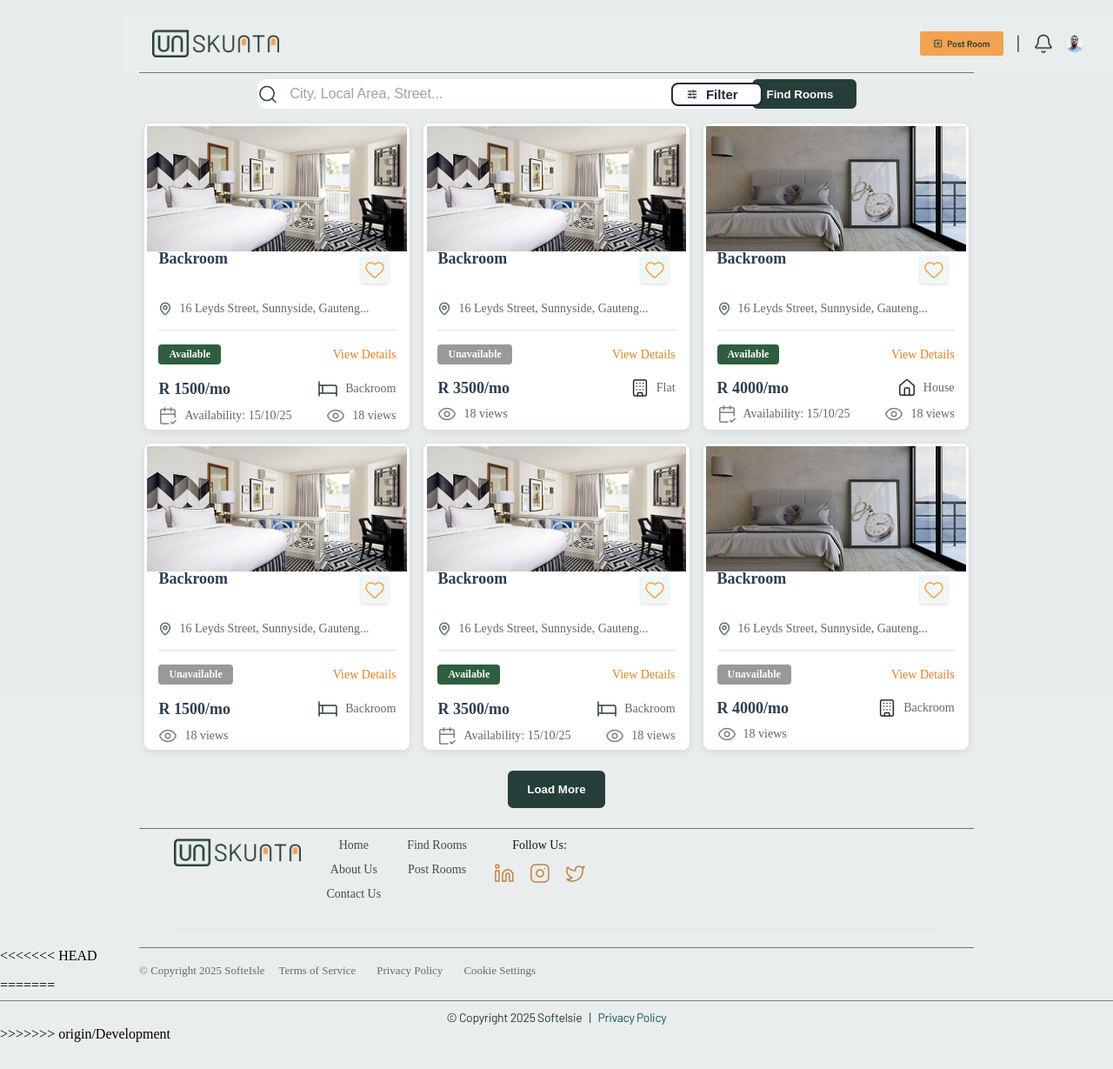
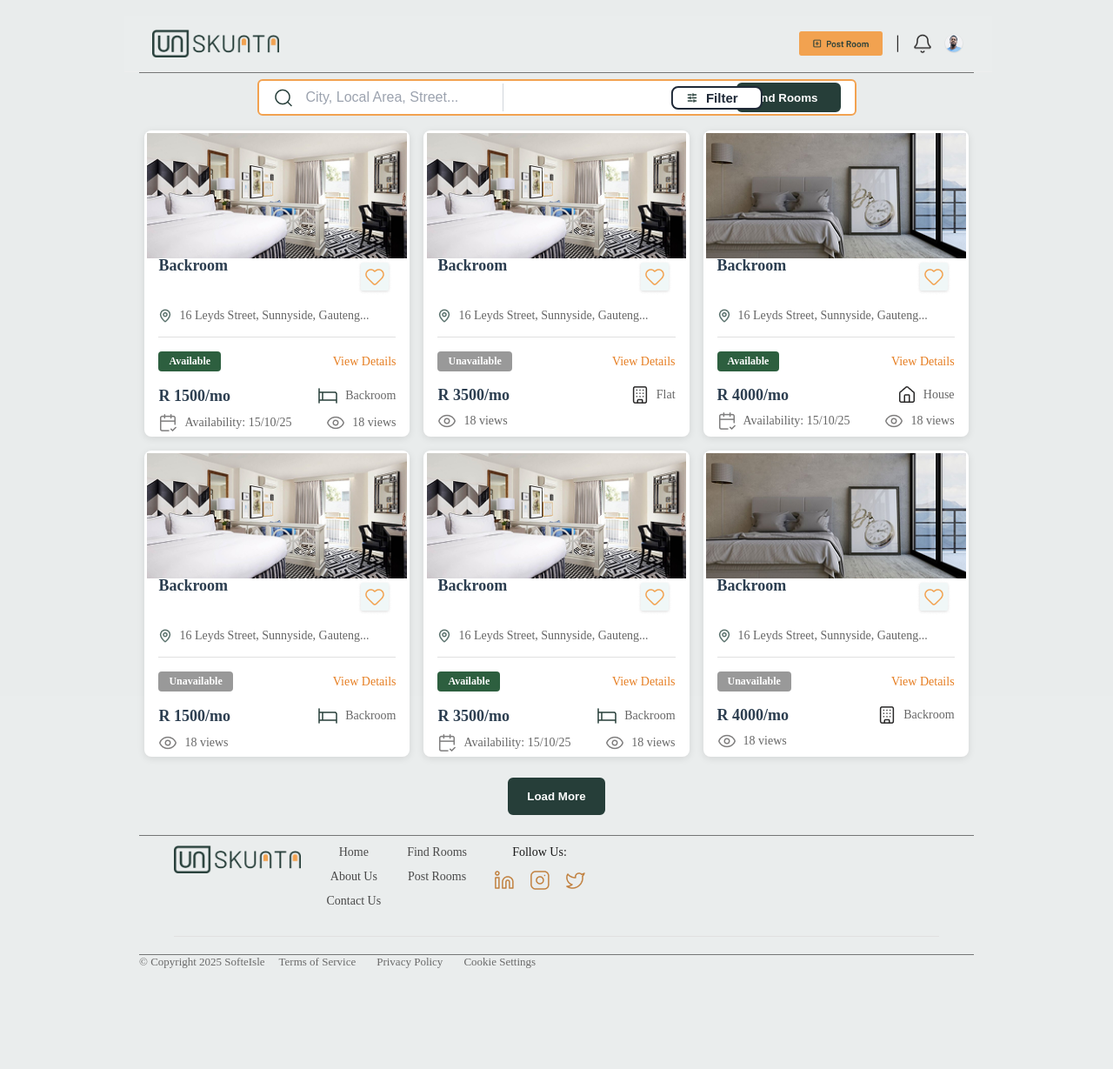
Before and after one commit to SoftElsie/Skuata_app, an Angular app: page /app in a window 1280 px wide. Shown: the whole page at 87% size. After the commit the page ends 1163 px from the top, so only its background shows below. Built offline with nearby package versions, Linux system fonts and the light colour scheme.

Commit message:
More conflicts resolved

```diff
--- a/src/app/components/contact-info/contact-info.component.css
+++ b/src/app/components/contact-info/contact-info.component.css
@@ -6,12 +6,7 @@ body, .user-settings-container {
 .user-settings-container {
   display: flex;
   gap: 2rem;
-<<<<<<< HEAD
   padding: 6rem 4rem;
-=======
-  padding: 0rem 4rem;
-  background-color: #f9fafb;
->>>>>>> origin/Development
   min-height: 100vh;
   box-sizing: border-box;
 }
@@ -34,14 +29,7 @@ body, .user-settings-container {
   display: flex;
   justify-content: space-between;
   align-items: center;
-<<<<<<< HEAD
   padding-bottom: -10%;
-=======
-   flex-wrap: wrap;
-  padding-bottom: -10%;
-  gap: 1rem;
-  margin-bottom: 1rem;
->>>>>>> origin/Development
 }
 
 .form-title {
@@ -168,17 +156,9 @@ body, .user-settings-container {
   }
 
   .form-header {
-<<<<<<< HEAD
     flex-direction: column;
     gap: 1rem;
 
-=======
-
-    gap: 1rem;
-     flex-direction: row;
-    justify-content: space-between;
-    align-items: center;
->>>>>>> origin/Development
   }
 
   .form-row {
@@ -198,12 +178,6 @@ body, .user-settings-container {
   .save-btn {
     width: 100%;
     justify-content: center;
-<<<<<<< HEAD
-=======
-     flex-shrink: 0;
-    font-size: 0.9rem;
-    padding: 8px 14px;
->>>>>>> origin/Development
   }
 
   .menu-nav {
--- a/src/app/components/filter/filter.component.css
+++ b/src/app/components/filter/filter.component.css
@@ -9,13 +9,8 @@
   display: flex;
   align-items: center;
   background: white;
-<<<<<<< HEAD
   border: 2px solid #F2A250;
   border-radius: 6px;
-=======
-  border: 2px solid #f97316;
-  border-radius: 12px;
->>>>>>> origin/Development
   padding: 2px 16px;
   gap: 12px;
 }
@@ -39,19 +34,11 @@
 
 .search-divider {
   width: 1px;
-<<<<<<< HEAD
   height: 32px;
   background: #d1d5db;
   flex-shrink: 0;
   position: absolute;
   left: 41%;
-=======
-  height: 24px;
-  background: #d1d5db;
-  flex-shrink: 0;
-  position: absolute;
-  left: 65%;
->>>>>>> origin/Development
 }
 
 .filter-overlay {
@@ -195,10 +182,6 @@
 }
 
 
-<<<<<<< HEAD
-=======
-
->>>>>>> origin/Development
 .price-inputs {
   display: flex;
   gap: 92px;
--- a/src/app/components/manage-caretaker/manage-caretaker.component.css
+++ b/src/app/components/manage-caretaker/manage-caretaker.component.css
@@ -1,15 +1,8 @@
 .container {
-<<<<<<< HEAD
   padding: 2rem 6rem;
   min-height: 100vh;
   font-family: "Inter", sans-serif;
   align-self: center;
-=======
-  padding: 2rem;
-  background-color: #f5f7f6;
-  min-height: 100vh;
-  font-family: "Inter", sans-serif;
->>>>>>> origin/Development
 }
 
 /* HEADER LAYOUT */
@@ -17,11 +10,7 @@
   display: flex;
   flex-direction: column;
   align-items: flex-start;
-<<<<<<< HEAD
   margin-bottom: 1rem;
-=======
-  margin-bottom: 1.5rem;
->>>>>>> origin/Development
 }
 
 .back-btn {
@@ -29,10 +18,6 @@
   background: none;
   font-size: 1.5rem;
   cursor: pointer;
-<<<<<<< HEAD
-=======
-  margin-bottom: 0.5rem;
->>>>>>> origin/Development
 }
 
 .back-btn img {
@@ -78,11 +63,7 @@ h2 {
 .table-container {
   background: white;
   border-radius: 8px;
-<<<<<<< HEAD
   padding: 0.5rem;
-=======
-  padding: 1rem;
->>>>>>> origin/Development
   overflow-x: auto;
 }
 
@@ -97,11 +78,7 @@ th {
   text-align: left;
   font-weight: 600;
   color: #292828;
-<<<<<<< HEAD
   padding: 1rem 1rem;
-=======
-  padding: 2rem 1rem;
->>>>>>> origin/Development
 }
 thead tr{
   display: visible;
@@ -118,14 +95,9 @@ tbody tr:nth-child(even) {
 
 td {
   text-align: left;
-<<<<<<< HEAD
   padding: 0.55rem 0.5rem;
   border-bottom: 1px solid #eee;
   text-overflow: ellipsis;
-=======
-  padding: 0.75rem 1rem;
-  border-bottom: 1px solid #eee;
->>>>>>> origin/Development
   overflow: hidden;
   white-space: nowrap;
 }
@@ -145,27 +117,16 @@ td a{
 
 .status.pending {
   color: #b87333;
-<<<<<<< HEAD
-  /* border: 1px solid #e7b874; */
-=======
->>>>>>> origin/Development
 }
 
 .status.granted {
   color: #2b6b4f;
-<<<<<<< HEAD
-  /* border: 1px solid #8cc8b1; */
-=======
->>>>>>> origin/Development
 }
 
 /* ACTION BUTTONS */
 .edit-btn,
 .delete-btn {
-<<<<<<< HEAD
-=======
   display: inline-flex;
->>>>>>> origin/Development
   border: none;
   padding: 0.4rem 0.9rem;
   border-radius: 6px;
--- a/src/app/components/manage-caretaker/manage-caretaker.component.html
+++ b/src/app/components/manage-caretaker/manage-caretaker.component.html
@@ -1,11 +1,11 @@
 <div class="container">
   <div class="header">
     <button class="back-btn" routerLink="/dashboard">
-      <img src="/assets/Icons/arrow-left.png" alt="Back" />
+      <img src="/assets/icons/arrow-left.png" alt="Back" />
     </button>
     <h2>Manage Caretaker</h2>
     <button class="add-btn" (click)="addCaretaker()" [disabled]="loading">
-      <img src="/assets/Icons/user-round-plus.png" alt="Add" />
+      <img src="/assets/icons/user-round-plus.png" alt="Add" />
       Add Caretaker
       <app-loader-btn
         [active]="loading && loadingButton === 'addCaretaker'"
@@ -54,11 +54,11 @@
           </td>
           <td data-label="Actions">
             <button class="edit-btn" routerLink="/edit-caretaker">
-              <img src="/assets/Icons/pen-line.png" alt="Edit" />
+              <img src="/assets/icons/pen-line.png" alt="Edit" />
               <span class="btn-text">Edit</span>
             </button>
             <button class="delete-btn" routerLink="/delete-caretaker">
-              <img src="/assets/Icons/trash-2.png" alt="Delete" />
+              <img src="/assets/icons/trash-2.png" alt="Delete" />
               <span class="btn-text">Delete</span>
             </button>
           </td>
--- a/src/app/components/shared/core/footer/footer.component.html
+++ b/src/app/components/shared/core/footer/footer.component.html
@@ -1,4 +1,3 @@
-<<<<<<< HEAD
 <footer class="footer">
 
 <div class="footer-bottom">
@@ -10,13 +9,3 @@
       </div>
     </div>
 </footer>
-=======
-<footer>
-  <hr class="footer-divider" />
-  <div class="footer-content">
-    <span>&copy; Copyright 2025 Softelsie</span>
-    <span>|</span>
-    <a href="#">Privacy Policy</a>
-  </div>
-</footer>
->>>>>>> origin/Development
--- a/src/app/components/shared/core/top-nav/top-nav.component.css
+++ b/src/app/components/shared/core/top-nav/top-nav.component.css
@@ -5,12 +5,8 @@
   background-color: #ffffff;
   padding: 0.75rem 1.5rem;
   font-family: "Inter", system-ui, -apple-system, "Segoe UI", Roboto, "Helvetica Neue", Arial;
-<<<<<<< HEAD
   width: 78%;
   margin-left: 143px;
-=======
-  width: 100%;
->>>>>>> origin/Development
   box-sizing: border-box;
   border-bottom: 1px solid #eee;
 }
@@ -370,11 +366,7 @@
 
 /* --- Responsive --- */
 @media screen and (max-width: 768px) {
-<<<<<<< HEAD
   .top-nav { padding: 0.5rem 0.75rem;margin-left: 30px; }
-=======
-  .top-nav { padding: 0.5rem 0.75rem; }
->>>>>>> origin/Development
   .logo { height: 1.6rem; }
 
   .top-nav.not-logged-in .nav-center {
--- a/src/app/components/view-details/view-details.component.css
+++ b/src/app/components/view-details/view-details.component.css
@@ -78,24 +78,15 @@
 /* Thumbnails */
 .thumbnail-gallery {
   display: grid;
-<<<<<<< HEAD
-  grid-template-columns: repeat(auto-fit, minmax(120px, 1fr));
-  gap: 8px;
-=======
   grid-template-columns: repeat(auto-fit, minmax(60px, 1fr));
   gap: 5px;
->>>>>>> origin/Development
   margin-top: 10px;
 }
 
 .thumb {
   position: relative;
   border-radius: 6px;
-<<<<<<< HEAD
-  overflow: hidden;
-=======
   overflow: auto;
->>>>>>> origin/Development
   cursor: pointer;
   background-color: #f5f5f5;
   transition: transform 0.2s ease-in-out;
```
